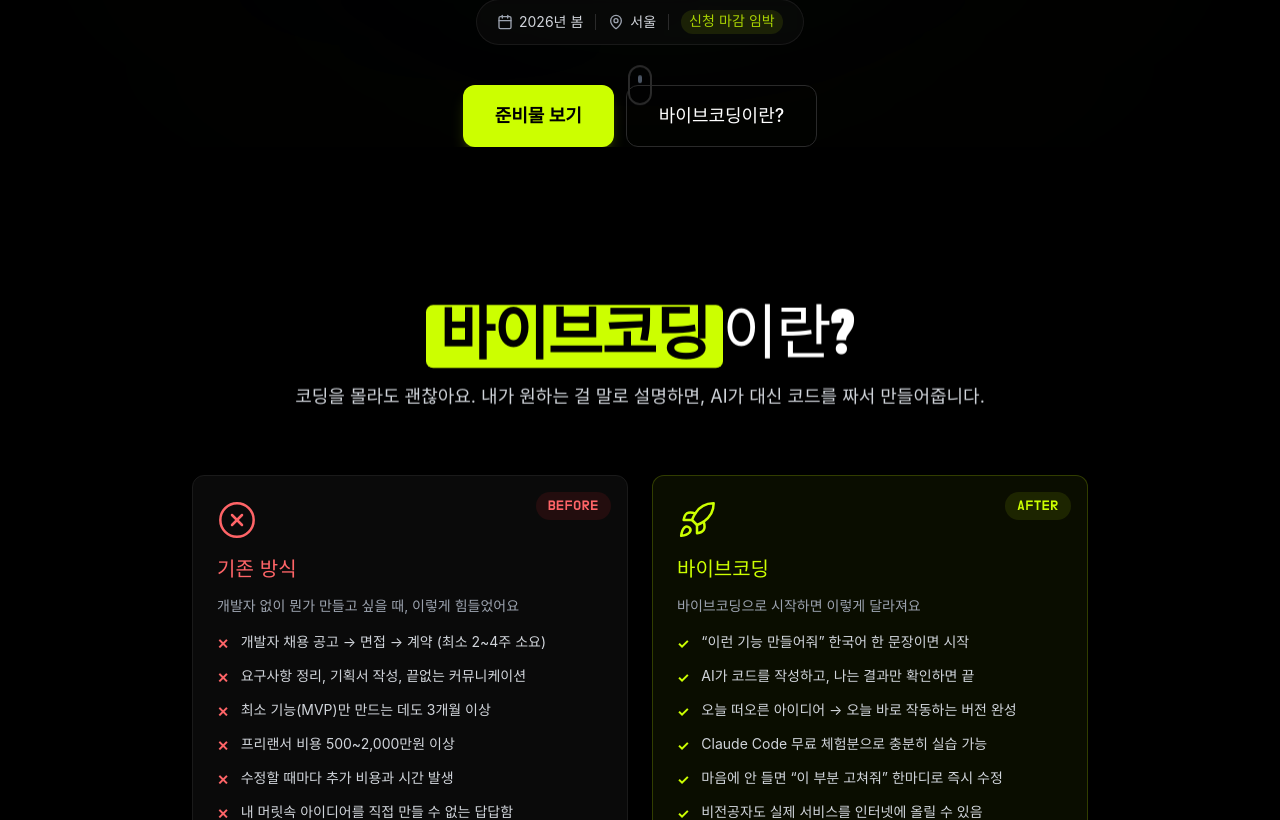
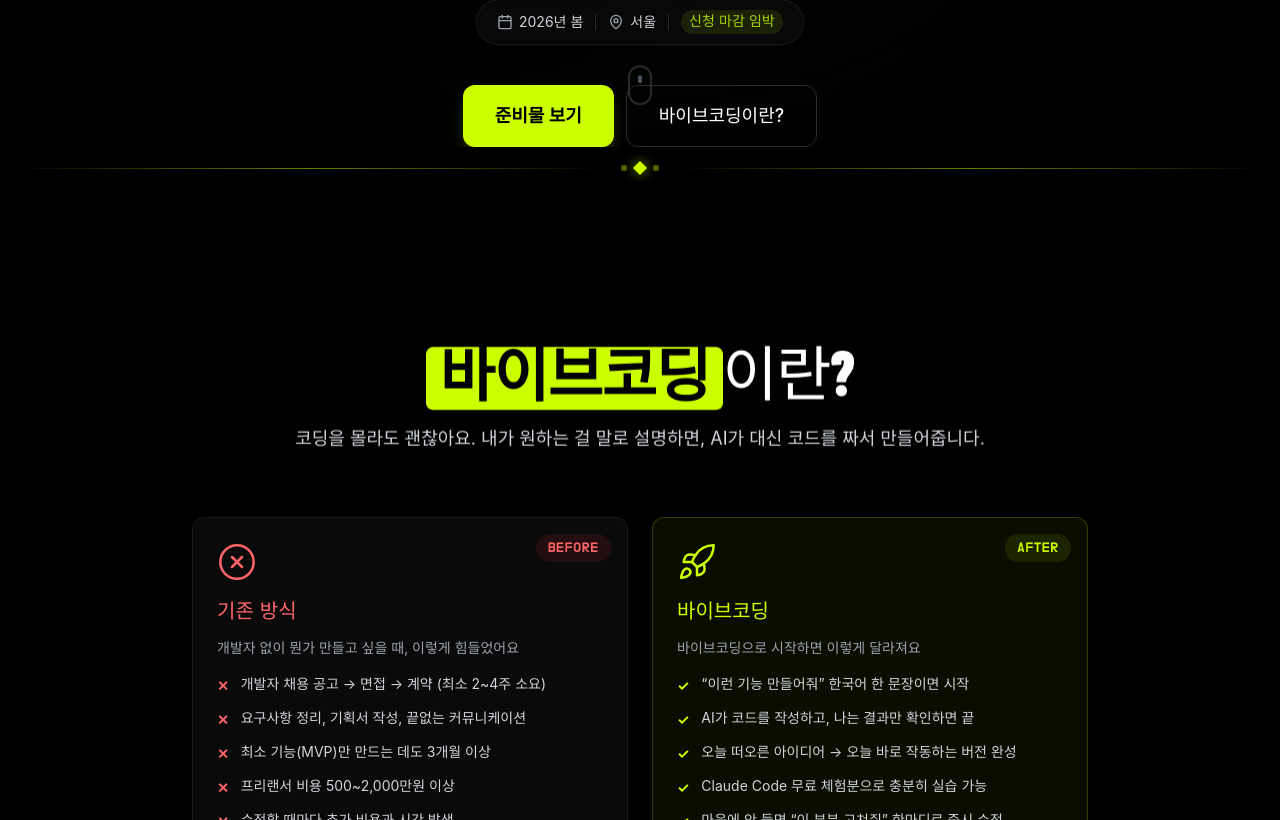
Before and after one commit to seojoonkim/rvcode, a Next.js app: page / in a window 1280 px wide. Shown: the part 1040-1860 px from the top of the page. Built offline with nearby package versions, Linux system fonts and the light colour scheme; a web font is replaced by a local one.

Commit message:
섹션 구분선 + 테마색 파랑/빨강 추가 (OBA.run 스타일 참고)

```diff
--- a/src/app/globals.css
+++ b/src/app/globals.css
@@ -5,7 +5,9 @@
   --color-foreground: #ffffff;
   --color-neon-lime: #CCFF00;
   --color-neon-pink: #FF2D78;
-  --color-neon-blue: #3b82f6;
+  --color-neon-blue: #00D4FF;
+  --color-neon-red: #FF3366;
+  --color-neon-purple: #BF5FFF;
   --color-neon-green: #00FF87;
   --color-gray-900: #0a0a0a;
   --color-gray-800: #1a1a1a;
--- a/src/app/page.tsx
+++ b/src/app/page.tsx
@@ -6,16 +6,23 @@ import Preparation from "@/components/Preparation";
 import FAQ from "@/components/FAQ";
 import Ending from "@/components/Ending";
 import Footer from "@/components/Footer";
+import SectionDivider from "@/components/SectionDivider";
 
 export default function Home() {
   return (
     <main>
       <Hero />
+      <SectionDivider variant="lime" />
       <WhatIs />
+      <SectionDivider variant="blue" />
       <Projects />
+      <SectionDivider variant="red" />
       <Timeline />
+      <SectionDivider variant="mixed" />
       <Preparation />
+      <SectionDivider variant="blue" />
       <FAQ />
+      <SectionDivider variant="lime" />
       <Ending />
       <Footer />
     </main>
--- a/src/components/Projects.tsx
+++ b/src/components/Projects.tsx
@@ -1,6 +1,9 @@
 "use client";
 
 import { User, FileText, FileSignature } from "lucide-react";
+
+const iconColors = ["text-neon-lime", "text-neon-blue", "text-neon-red"];
+const dotColors = ["bg-neon-lime", "bg-neon-blue", "bg-neon-red"];
 
 const projects = [
   {
@@ -11,14 +14,14 @@ const projects = [
     difficultyLabel: "입문 — 처음이라도 OK",
   },
   {
-    icon: <FileText className="w-8 h-8 text-neon-lime" strokeWidth={1.5} />,
+    icon: <FileText className="w-8 h-8 text-neon-blue" strokeWidth={1.5} />,
     title: "AI 미팅 메모 정리기",
     description: "미팅에서 메모한 내용을 붙여넣기만 하면, AI가 핵심 포인트·액션 아이템·참석자별 할 일을 깔끔하게 정리해줍니다. 매번 회의록 쓰느라 고생하던 시간을 확 줄여보세요.",
     difficulty: 2,
     difficultyLabel: "초급 — 조금 익숙해진 후",
   },
   {
-    icon: <FileSignature className="w-8 h-8 text-neon-lime" strokeWidth={1.5} />,
+    icon: <FileSignature className="w-8 h-8 text-neon-red" strokeWidth={1.5} />,
     title: "AI 딜 제안서 작성기",
     description: "회사 이름과 간단한 정보만 넣으면 AI가 투자 딜 제안서 초안을 뚝딱 만들어줍니다. 매번 빈 문서 앞에서 막막했다면, 이 도구가 첫 문장부터 도와줘요.",
     difficulty: 3,
@@ -33,7 +36,7 @@ function DifficultyDots({ level }: { level: number }) {
         <div
           key={i}
           className={`w-2 h-2 rounded-full ${
-            i <= level ? "bg-neon-lime" : "bg-gray-700"
+            i <= level ? dotColors[level - 1] : "bg-gray-700"
           }`}
         />
       ))}
@@ -58,10 +61,16 @@ export default function Projects() {
         </div>
 
         <div className="grid sm:grid-cols-2 lg:grid-cols-3 gap-6 max-w-5xl mx-auto">
-          {projects.map((project, i) => (
+          {projects.map((project, i) => {
+            const hoverBorders = [
+              "hover:border-neon-lime/40",
+              "hover:border-neon-blue/40",
+              "hover:border-neon-red/40",
+            ];
+            return (
             <div
               key={project.title}
-              className={`group p-6 rounded-xl border border-[#1a1a1a] bg-[#0a0a0a] hover:border-neon-lime/40 hover:bg-[#0a0a0a]/80 transition-all duration-300 animate-fade-in`}
+              className={`group p-6 rounded-xl border border-[#1a1a1a] bg-[#0a0a0a] ${hoverBorders[i]} hover:bg-[#0a0a0a]/80 transition-all duration-300 animate-fade-in`}
               style={{ animationDelay: `${i * 0.1}s` }}
             >
               <div className="mb-4">{project.icon}</div>
@@ -74,7 +83,8 @@ export default function Projects() {
                 <DifficultyDots level={project.difficulty} />
               </div>
             </div>
-          ))}
+            );
+          })}
         </div>
       </div>
     </section>
--- /dev/null
+++ b/src/components/SectionDivider.tsx
@@ -0,0 +1,62 @@
+type DividerVariant = "lime" | "blue" | "red" | "mixed";
+
+const variantStyles: Record<
+  DividerVariant,
+  { gradient: string; dotColor: string; glowColor: string }
+> = {
+  lime: {
+    gradient: "from-transparent via-neon-lime to-transparent",
+    dotColor: "bg-neon-lime",
+    glowColor: "shadow-[0_0_12px_rgba(204,255,0,0.6)]",
+  },
+  blue: {
+    gradient: "from-transparent via-neon-blue to-transparent",
+    dotColor: "bg-neon-blue",
+    glowColor: "shadow-[0_0_12px_rgba(0,212,255,0.6)]",
+  },
+  red: {
+    gradient: "from-transparent via-neon-red to-transparent",
+    dotColor: "bg-neon-red",
+    glowColor: "shadow-[0_0_12px_rgba(255,51,102,0.6)]",
+  },
+  mixed: {
+    gradient: "from-neon-lime via-neon-blue to-neon-red",
+    dotColor: "bg-neon-purple",
+    glowColor: "shadow-[0_0_12px_rgba(191,95,255,0.6)]",
+  },
+};
+
+export default function SectionDivider({
+  variant = "mixed",
+}: {
+  variant?: DividerVariant;
+}) {
+  const style = variantStyles[variant];
+
+  return (
+    <div className="relative flex items-center justify-center py-4 px-4">
+      {/* Left line */}
+      <div
+        className={`flex-1 h-px bg-gradient-to-r ${style.gradient} opacity-50`}
+      />
+
+      {/* Center diamond dot */}
+      <div className="relative mx-4 flex items-center gap-2">
+        <div
+          className={`w-1.5 h-1.5 rounded-full ${style.dotColor} opacity-40`}
+        />
+        <div
+          className={`w-2.5 h-2.5 rotate-45 ${style.dotColor} ${style.glowColor}`}
+        />
+        <div
+          className={`w-1.5 h-1.5 rounded-full ${style.dotColor} opacity-40`}
+        />
+      </div>
+
+      {/* Right line */}
+      <div
+        className={`flex-1 h-px bg-gradient-to-l ${style.gradient} opacity-50`}
+      />
+    </div>
+  );
+}
--- a/src/components/Timeline.tsx
+++ b/src/components/Timeline.tsx
@@ -73,7 +73,7 @@ export default function Timeline() {
 
         <div className="relative animate-fade-in delay-200">
           {/* Vertical line */}
-          <div className="absolute left-6 sm:left-8 top-0 bottom-0 w-px bg-gradient-to-b from-neon-lime via-neon-blue to-transparent" />
+          <div className="absolute left-6 sm:left-8 top-0 bottom-0 w-px bg-gradient-to-b from-neon-blue via-neon-lime to-neon-red" />
 
           <div className="space-y-8">
             {steps.map((step, i) => (
@@ -90,10 +90,14 @@ export default function Timeline() {
                 {/* Content */}
                 <div className="flex-1 pb-8">
                   <div className="flex items-center gap-3 mb-1">
-                    <span className="text-sm font-mono text-neon-lime font-bold">
+                    <span className={`text-sm font-mono font-bold ${
+                      i < 2 ? "text-neon-blue" : i < 5 ? "text-neon-lime" : "text-neon-red"
+                    }`}>
                       {step.time}
                     </span>
-                    <span className="text-sm font-emphasis text-gray-400 bg-[#0a0a0a] px-2 py-0.5 rounded-full border border-[#1a1a1a]">
+                    <span className={`text-sm font-emphasis bg-[#0a0a0a] px-2 py-0.5 rounded-full border ${
+                      i < 2 ? "text-neon-blue/70 border-neon-blue/20" : i < 5 ? "text-gray-400 border-[#1a1a1a]" : "text-neon-red/70 border-neon-red/20"
+                    }`}>
                       {step.duration}
                     </span>
                   </div>
```
